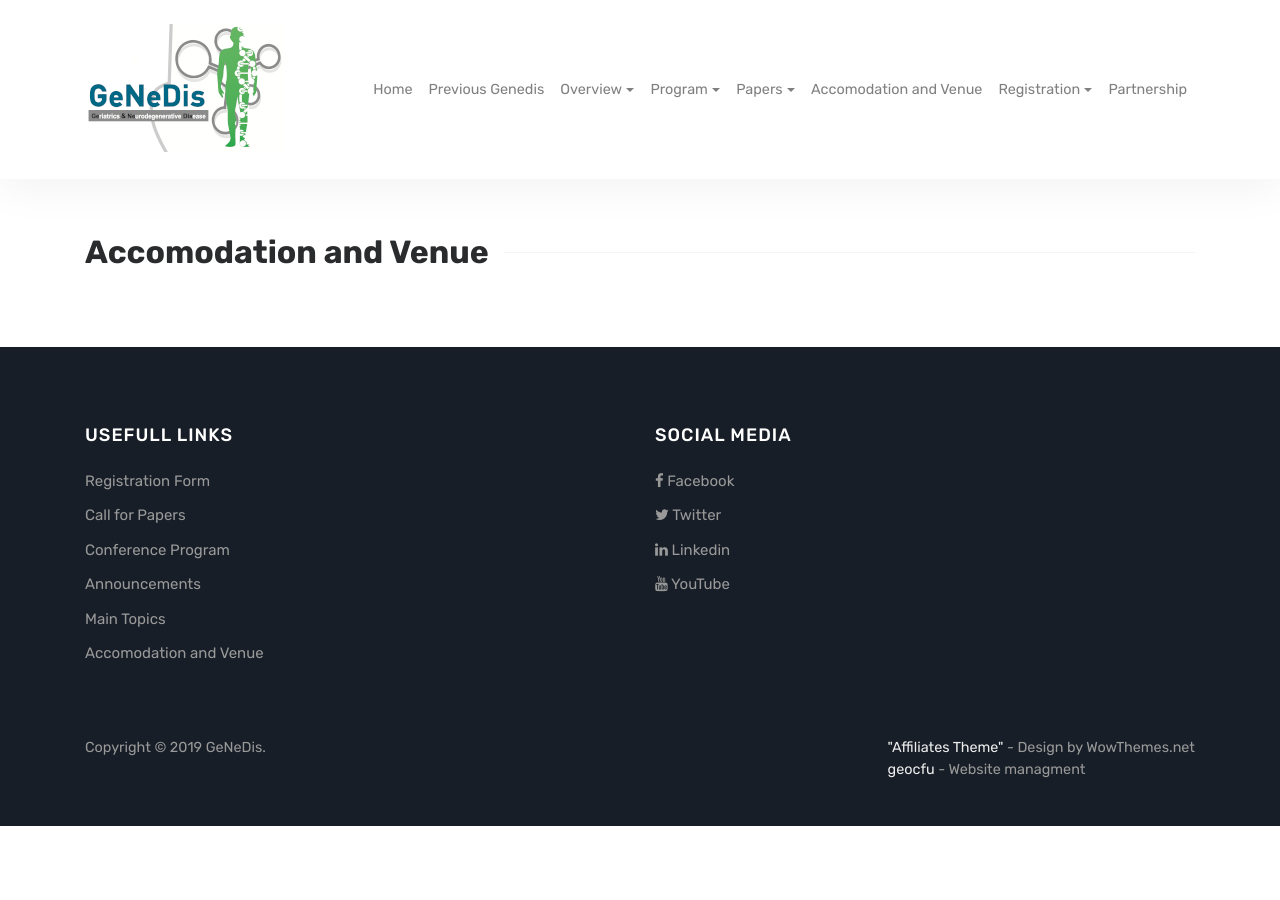
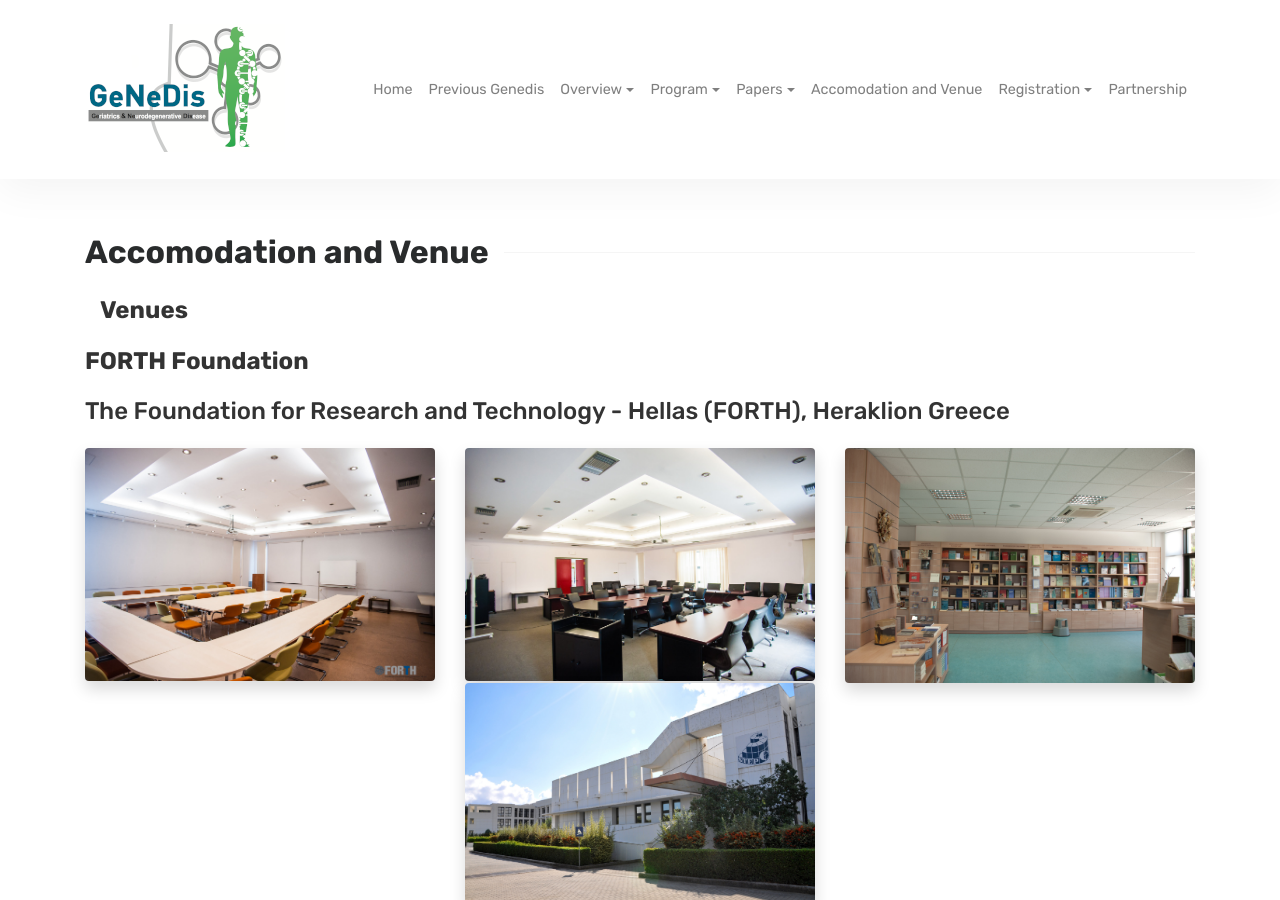
Before and after one commit to Covide-1797/genedis, a Jekyll site: the page built from pages/accomodation-venue.html, in a window 1280 px wide and 900 px high. Built offline with Jekyll 4.4.1, drawn with Linux system fonts in a browser that asks for light colours.

Commit message:
Update accomodation-venue.html

```diff
--- a/pages/accomodation-venue.html
+++ b/pages/accomodation-venue.html
@@ -5,6 +5,31 @@
 
 <div class="container">
     <div class="row">
+        <div class="col-md-12">
+            <h4><b>Venues</b></h4>
+        </div>
+        <div class="row justify-content-md-center">
+            <div class="col-md-12">
+                <h4><b>FORTH Foundation</b></h4>
+                <h4>The Foundation for Research and Technology - Hellas (FORTH), Heraklion Greece</h4>
+            </div>
+            <div class="col-md-4">
+                <img class="img-fluid rounded mx-auto d-block shadow" src="{{ site.baseurl }}/assets/images/accomodation-and-venue/venue/DSC_1679.jpg"
+                    alt="forth-venue-image">
+            </div>
+            <div class="col-md-4">
+                <img class="img-fluid rounded mx-auto d-block shadow" src="{{ site.baseurl }}/assets/images/accomodation-and-venue/venue/DSC_1687.jpg"
+                    alt="forth-venue-image">
+            </div>
+            <div class="col-md-4">
+                <img class="img-fluid rounded mx-auto d-block shadow" src="{{ site.baseurl }}/assets/images/accomodation-and-venue/venue/DSC_4906.jpg"
+                    alt="forth-venue-image">
+            </div>
+            <div class="col-md-4">
+                <img class="img-fluid rounded mx-auto d-block shadow" src="{{ site.baseurl }}/assets/images/accomodation-and-venue/venue/PHOTO4.jpg"
+                    alt="forth-venue-image">
+            </div>
+        </div>
 
     </div>
 </div>
```
